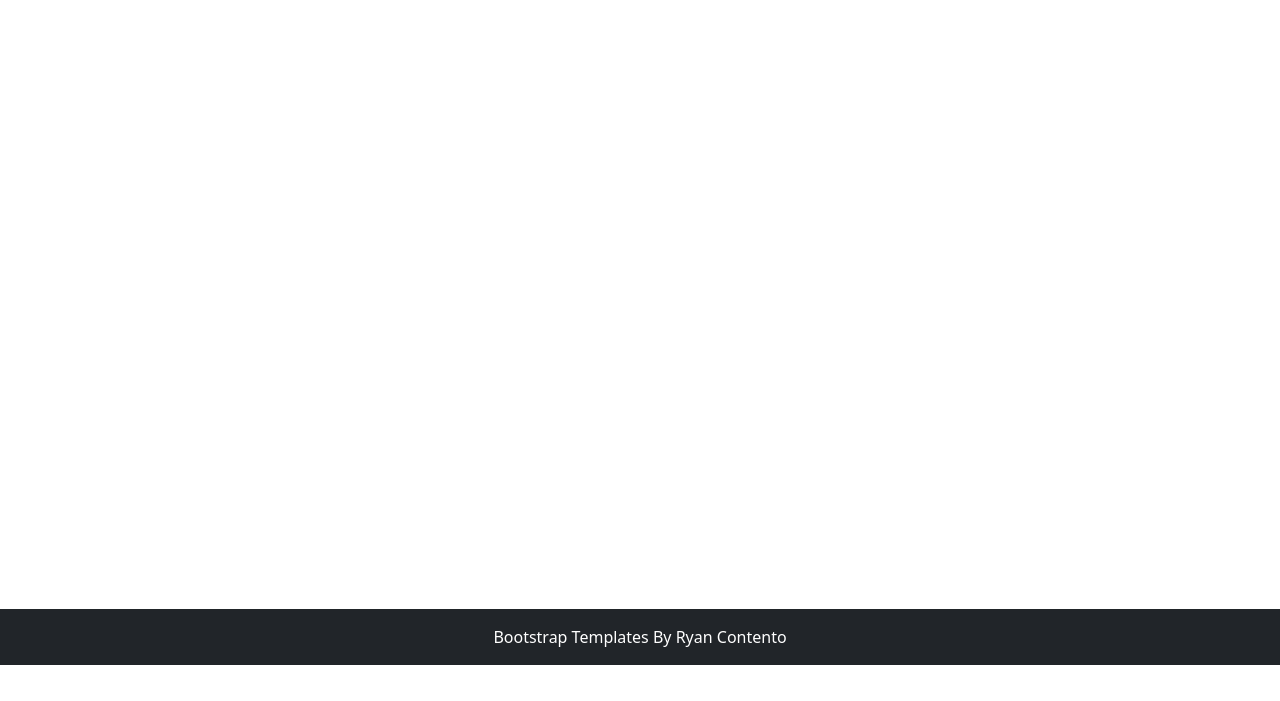
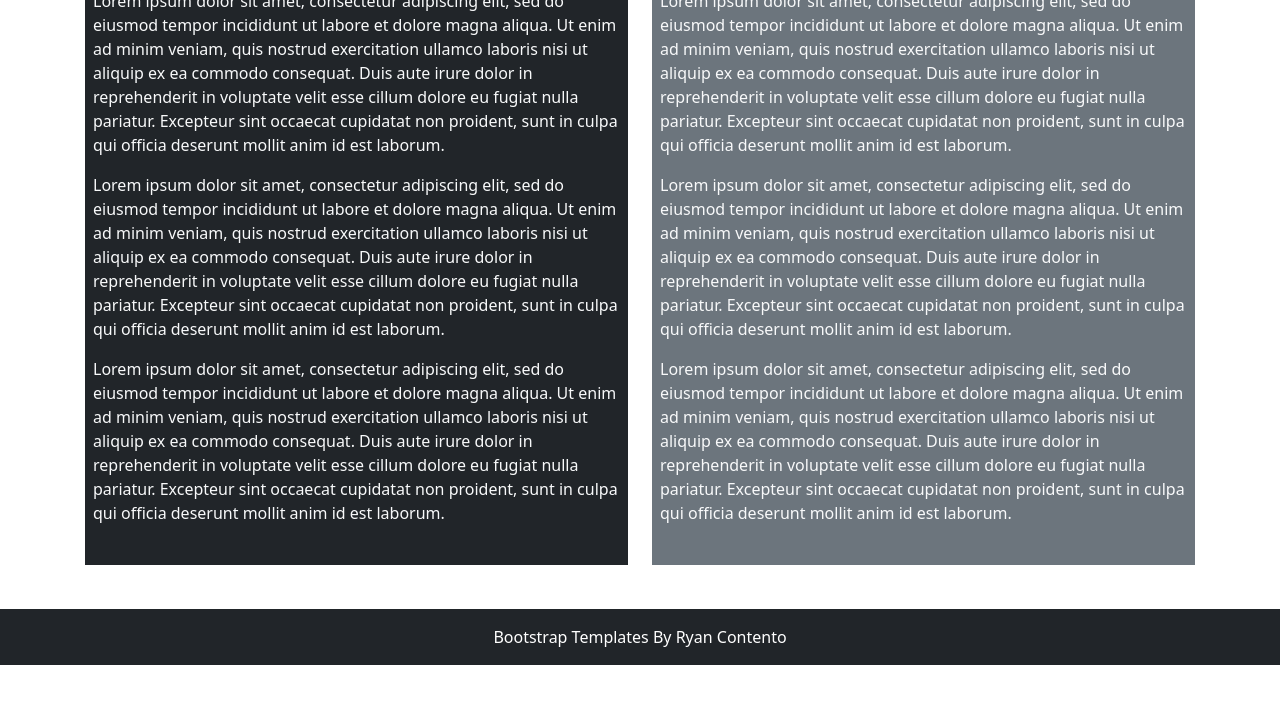
Before and after one commit to ryancontento/CommonBootstrapLayouts, a plain HTML site: page Template1.html in a window 1280 px wide. Shown: the part 135-836 px from the top of the page. Before the commit the page ends 800 px from the top, so only its background shows below. Drawn offline with nearby package versions, Linux system fonts and the light colour scheme; a web font is replaced by a local one.

Commit message:
Template 1 complete. 1 row 2 column template.

```diff
--- a/Template1.html
+++ b/Template1.html
@@ -80,7 +80,74 @@
     </nav>
 
     <main class="flex-shrink-0">
-      <div class="container"></div>
+      <div class="container h-100">
+        <div class="row row-cols-1 row-cols-md-2 gy-2">
+          <div class="col minHeight">
+            <div class="bg-dark text-light h-100 p-2">
+              <h1>COL ONE</h1>
+              <p>
+                Lorem ipsum dolor sit amet, consectetur adipiscing elit, sed do
+                eiusmod tempor incididunt ut labore et dolore magna aliqua. Ut
+                enim ad minim veniam, quis nostrud exercitation ullamco laboris
+                nisi ut aliquip ex ea commodo consequat. Duis aute irure dolor
+                in reprehenderit in voluptate velit esse cillum dolore eu fugiat
+                nulla pariatur. Excepteur sint occaecat cupidatat non proident,
+                sunt in culpa qui officia deserunt mollit anim id est laborum.
+              </p>
+              <p>
+                Lorem ipsum dolor sit amet, consectetur adipiscing elit, sed do
+                eiusmod tempor incididunt ut labore et dolore magna aliqua. Ut
+                enim ad minim veniam, quis nostrud exercitation ullamco laboris
+                nisi ut aliquip ex ea commodo consequat. Duis aute irure dolor
+                in reprehenderit in voluptate velit esse cillum dolore eu fugiat
+                nulla pariatur. Excepteur sint occaecat cupidatat non proident,
+                sunt in culpa qui officia deserunt mollit anim id est laborum.
+              </p>
+              <p>
+                Lorem ipsum dolor sit amet, consectetur adipiscing elit, sed do
+                eiusmod tempor incididunt ut labore et dolore magna aliqua. Ut
+                enim ad minim veniam, quis nostrud exercitation ullamco laboris
+                nisi ut aliquip ex ea commodo consequat. Duis aute irure dolor
+                in reprehenderit in voluptate velit esse cillum dolore eu fugiat
+                nulla pariatur. Excepteur sint occaecat cupidatat non proident,
+                sunt in culpa qui officia deserunt mollit anim id est laborum.
+              </p>
+            </div>
+          </div>
+          <div class="col minHeight">
+            <div class="bg-secondary text-light h-100 p-2">
+              <h1>COL TWO</h1>
+              <p>
+                Lorem ipsum dolor sit amet, consectetur adipiscing elit, sed do
+                eiusmod tempor incididunt ut labore et dolore magna aliqua. Ut
+                enim ad minim veniam, quis nostrud exercitation ullamco laboris
+                nisi ut aliquip ex ea commodo consequat. Duis aute irure dolor
+                in reprehenderit in voluptate velit esse cillum dolore eu fugiat
+                nulla pariatur. Excepteur sint occaecat cupidatat non proident,
+                sunt in culpa qui officia deserunt mollit anim id est laborum.
+              </p>
+              <p>
+                Lorem ipsum dolor sit amet, consectetur adipiscing elit, sed do
+                eiusmod tempor incididunt ut labore et dolore magna aliqua. Ut
+                enim ad minim veniam, quis nostrud exercitation ullamco laboris
+                nisi ut aliquip ex ea commodo consequat. Duis aute irure dolor
+                in reprehenderit in voluptate velit esse cillum dolore eu fugiat
+                nulla pariatur. Excepteur sint occaecat cupidatat non proident,
+                sunt in culpa qui officia deserunt mollit anim id est laborum.
+              </p>
+              <p>
+                Lorem ipsum dolor sit amet, consectetur adipiscing elit, sed do
+                eiusmod tempor incididunt ut labore et dolore magna aliqua. Ut
+                enim ad minim veniam, quis nostrud exercitation ullamco laboris
+                nisi ut aliquip ex ea commodo consequat. Duis aute irure dolor
+                in reprehenderit in voluptate velit esse cillum dolore eu fugiat
+                nulla pariatur. Excepteur sint occaecat cupidatat non proident,
+                sunt in culpa qui officia deserunt mollit anim id est laborum.
+              </p>
+            </div>
+          </div>
+        </div>
+      </div>
     </main>
     <footer class="footer mt-auto py-3 bg-dark sticky-footer">
       <div class="container-fluid text-center">
--- a/css/site.css
+++ b/css/site.css
@@ -26,3 +26,7 @@ main > .container {
   font-style: normal;
   color: rgb(195, 255, 0);
 }
+
+.minHeight {
+  min-height: 80vh;
+}
```
